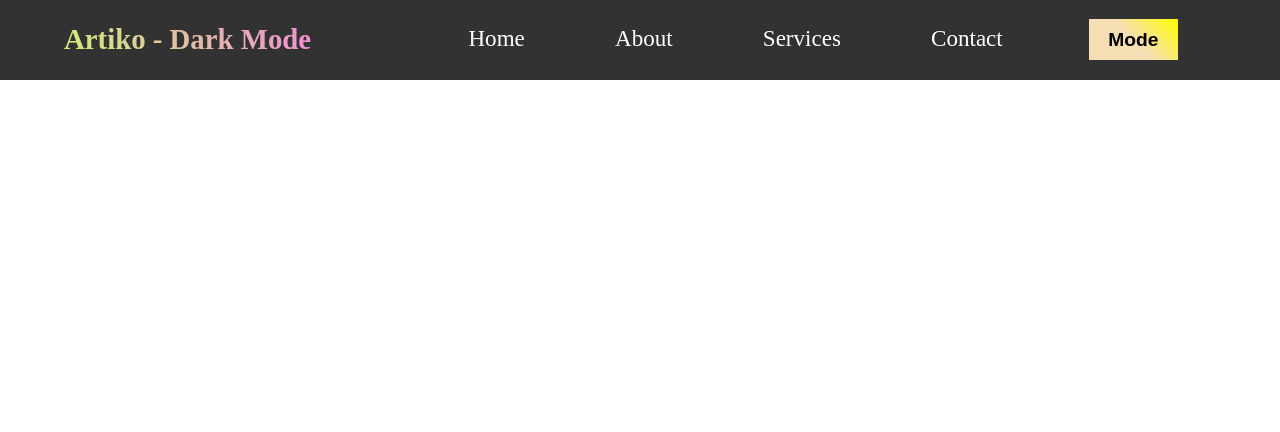
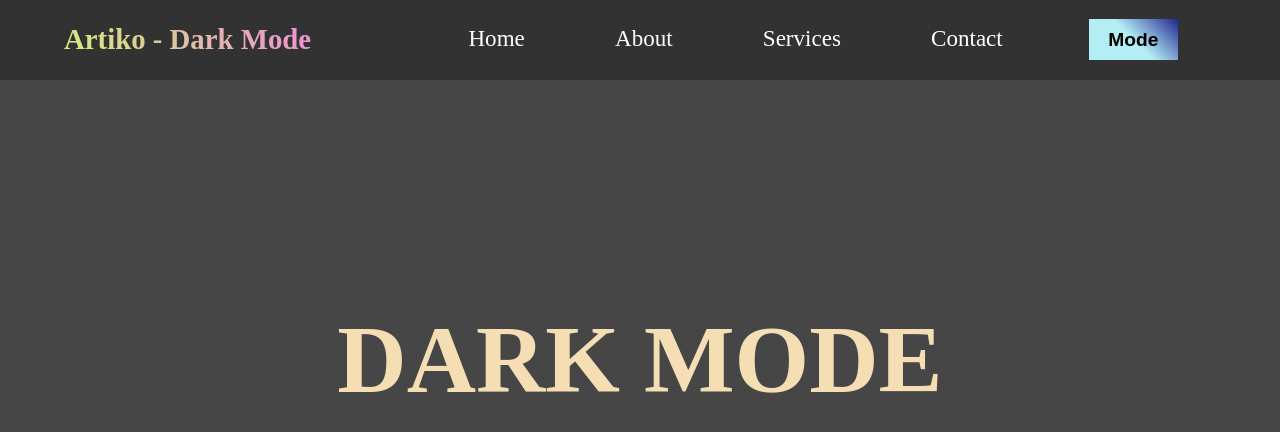
Before and after one commit to artikosamodra/DarkMode-Web, a plain HTML site: page index.html in a window 1280 px wide. Both pictures are taken after a click on the button "Mode". Drawn offline with Linux system fonts and the light colour scheme.

Commit message:
Dark-Mode Done

```diff
--- /dev/null
+++ b/darkmode.js
@@ -0,0 +1,24 @@
+let body = document.body;
+let skyBtn = document.querySelector(".btn");
+let textDM = document.querySelector(".text-lm");
+let txtMode = document.getElementById("mode");
+let textC = "LIGHT MODE";
+txtMode.textContent = textC;
+
+function darkMode() {
+  console.log("berhasil di klik");
+  body.classList.toggle("dark");
+  skyBtn.classList.toggle("sky");
+  textDM.classList.toggle("text-dm");
+
+  textC = body.classList.contains("dark") ? "DARK MODE" : "LIGHT MODE";
+  // jika dengan if-else
+  // *
+  // if (body.classList.contains('dark')) {
+  //     textC = 'DARK MODE';
+  //   } else {
+  //     textC = 'LIGHT MODE';
+  //   }
+  txtMode.textContent = textC;
+  return;
+}
--- a/index.html
+++ b/index.html
@@ -16,8 +16,15 @@
         <a href="#about">About</a>
         <a href="#services">Services</a>
         <a href="#contact">Contact</a>
-        <button class="btn" onclick="">Mode</button>
+        <button class="btn" onclick="darkMode()">Mode</button>
       </div>
     </nav>
+
+    <section class="hero" id="hero">
+        <h1 class="text-lm" id="mode"></h1>
+    </section>
+
+    <!-- Script JS -->
+    <script src="darkmode.js"></script>
   </body>
 </html>
--- a/style.css
+++ b/style.css
@@ -12,6 +12,12 @@ body {
   padding: 0;
   margin: 0;
   max-width: 100%;
+  background-color: wheat;
+  transition: 2s linear;
+}
+
+.dark{
+    background-color: rgb(70,70,70);
 }
 
 nav {
@@ -59,6 +65,25 @@ a:hover {
   cursor: pointer;
 }
 
-.btn.active{
-    background: linear-gradient(45deg, rgb(179, 238, 245), rgb(179, 238, 245), rgb(72, 80, 245));
+.sky{
+    background: linear-gradient(45deg, rgb(179, 238, 245), rgb(179, 238, 245), rgb(33, 38, 144));
 }
+
+.hero{
+    display: flex;
+    justify-content: center;
+    align-items: center;
+}
+
+.hero .text-lm{
+    display: flex;
+    justify-content: center;
+    align-items: center;
+    height: 70vh;
+    font-size: 5rem;
+}
+
+.text-dm{
+    color: wheat;
+
+}
```
